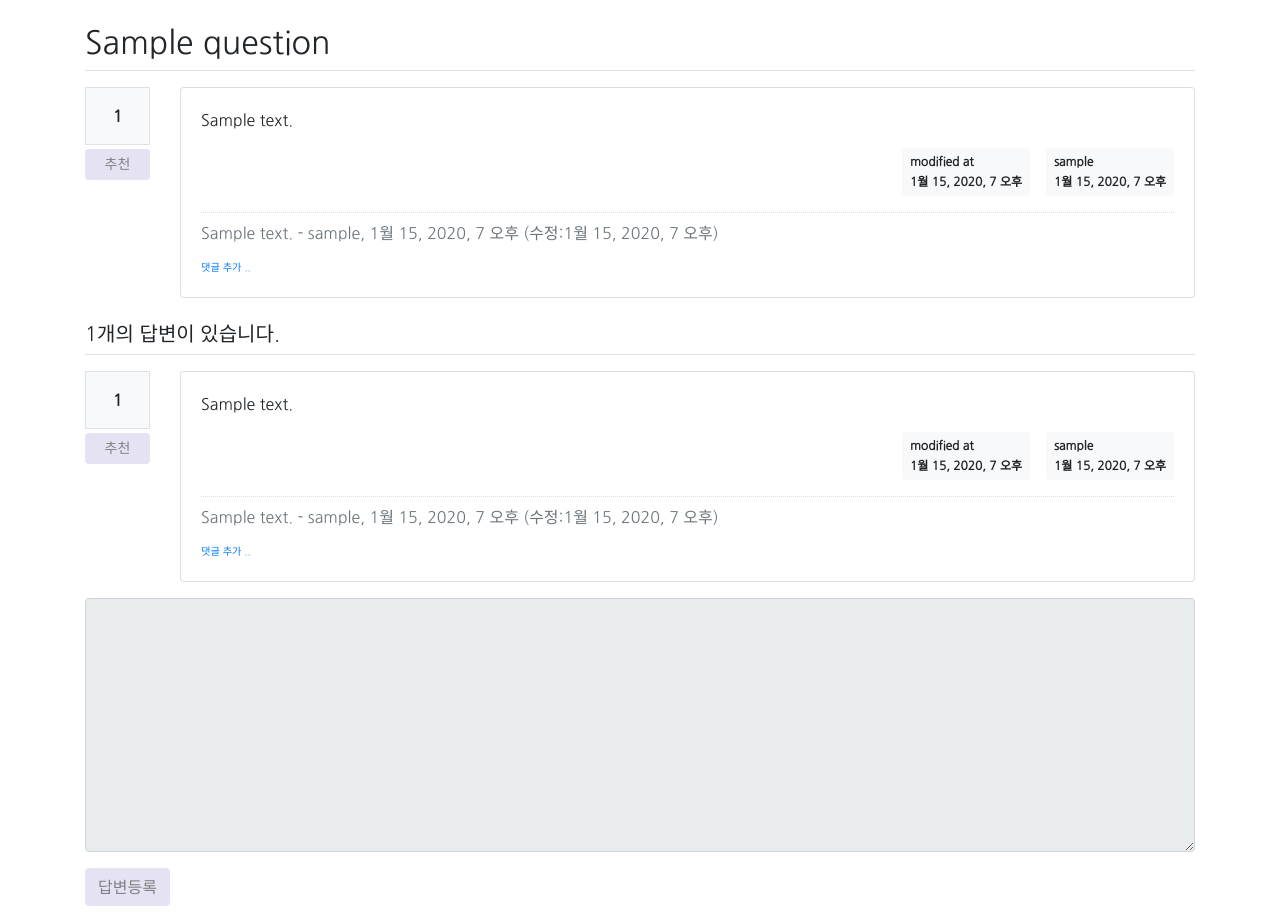
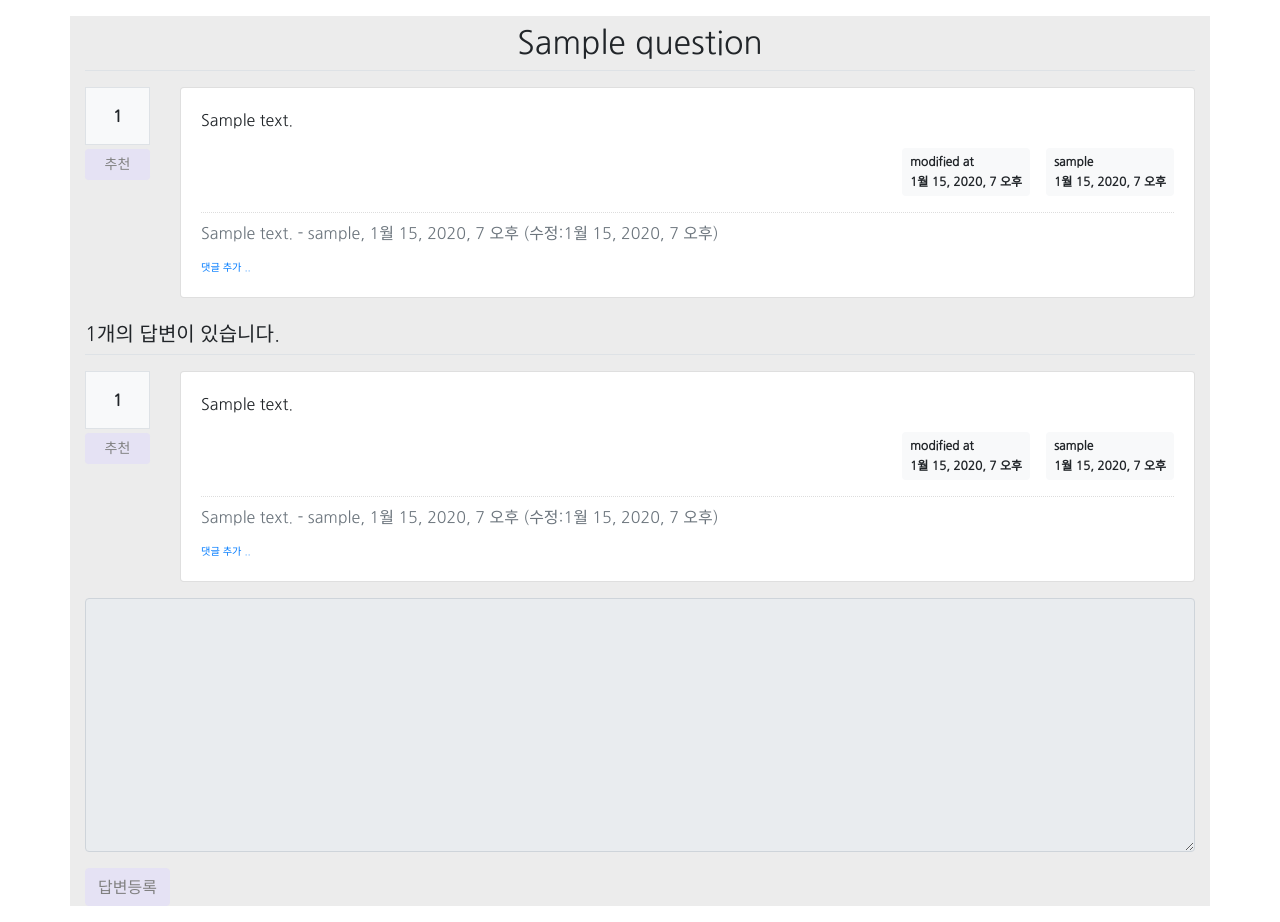
Before and after one commit to whh0521/pybo, a Django app: template templates/pybo/question_detail.html in a window 1280 px wide. Shown: the part 57-979 px from the top of the page. Run offline with Django 3.2, Linux system fonts and the light colour scheme; the template is opened without the code that fills it: values that come from a table or form of the project are taken from there, others are empty; tables that the repository leaves empty hold one stand-in row (values such as "Sample post"); parts of the project's set-up code (start-up, migrations or seed data) failed here and were passed over; some libraries are stand-ins or nearby versions.

Commit message:
질문 디테일화면 수정

```diff
--- a/templates/pybo/question_detail.html
+++ b/templates/pybo/question_detail.html
@@ -1,7 +1,7 @@
 {% extends 'base.html' %}
 {% load pybo_filter %}
 {% block content %}
-<div class="container my-3">
+<div class="container my-3" style="background-color: #ececec;">
     <!-- 사용자오류 표시 -->
     {% if messages %}
     <div class="alert alert-danger my-3" role="alert">
@@ -11,7 +11,7 @@
     {% endfor %}
     </div>
     {% endif %}
-    <h2 class="border-bottom py-2" >{{ question.subject }}</h2>
+    <h2 class="border-bottom py-2" style="text-align: center;">{{ question.subject }}</h2>
     <div class="row my-3">
         <div class="col-1"> <!-- 추천영역 -->
             <div class="bg-light text-center p-3 border font-weight-bolder mb-1">{{question.voter.count}}</div>
```
